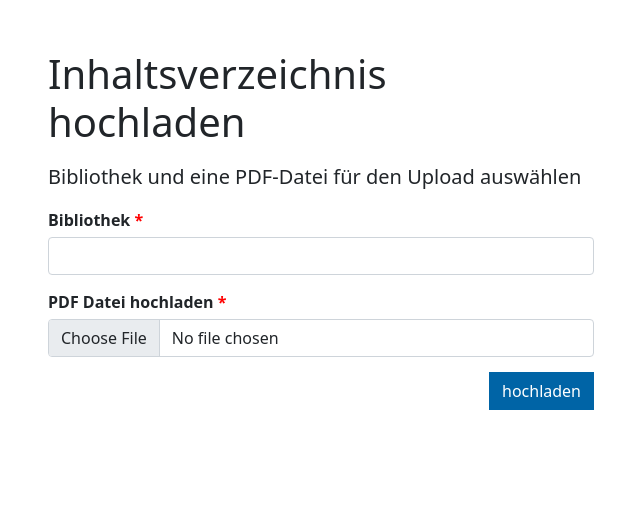
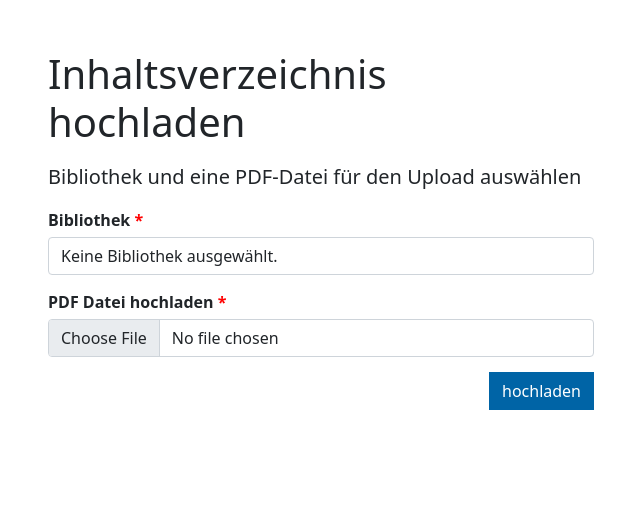
Before and after one commit to rhodijn/toc_app, a Flask app: page / in a window 1280 px wide. Shown: the part 79-594 px from the top of the page, without its empty margins (319-959 px from the left). Run offline with Flask 3, Linux system fonts and the light colour scheme; some libraries are stand-ins or nearby versions.

Commit message:
minor change (add placeholder in select box

```diff
--- a/templates/upload.html
+++ b/templates/upload.html
@@ -36,6 +36,7 @@
                             </label>
                             <select title="library" id="library" name="library" class="form-control" required>
                                 <option id="" value="">
+                                    Keine Bibliothek ausgewählt.
                                 </option>
                                 <option id="winterthur" value="win">
                                     Winterthur
```
